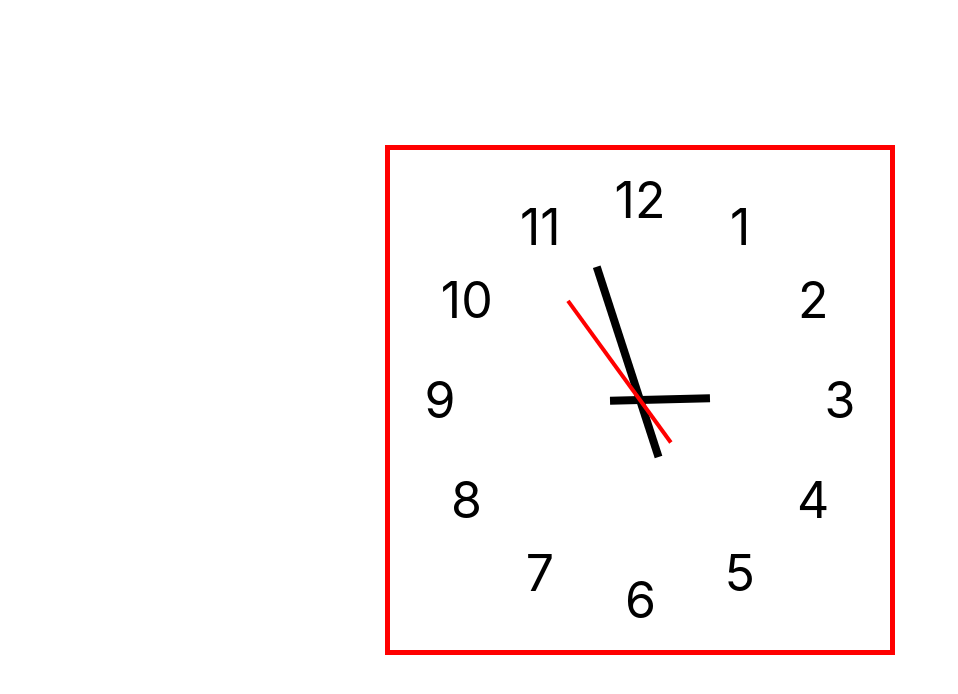
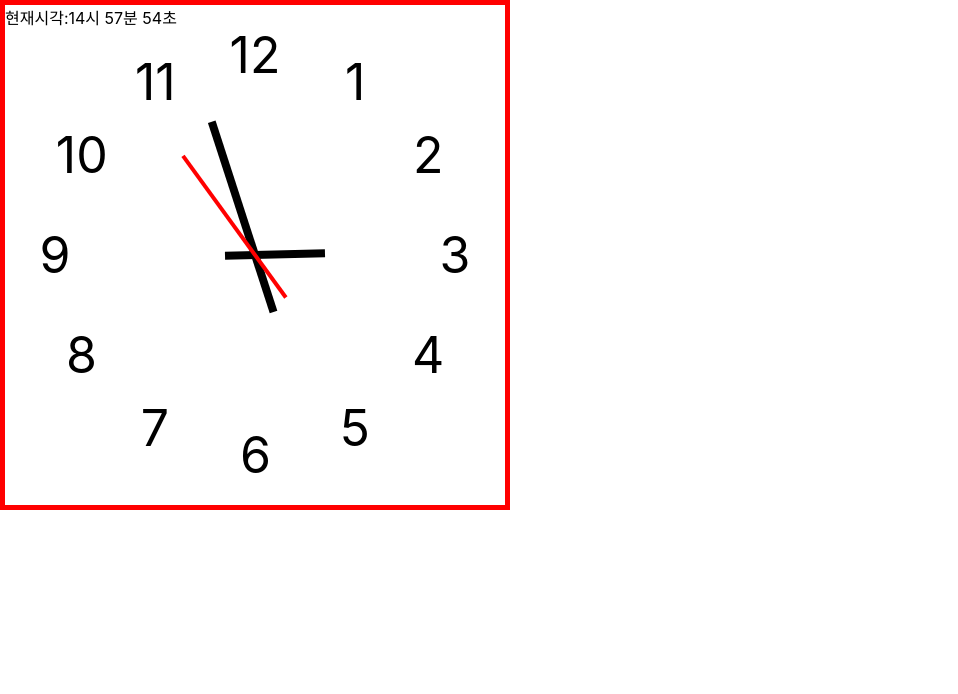
Before and after one commit to zjh1687/AnalogClock, a React (Create React App) app: page / in a window 1280 px wide. Shown: the top 694 px of the page, without its empty margins (0-958 px from the left). Built offline with nearby package versions, Linux system fonts and the light colour scheme.

Commit message:
불필요한 코드 정리

```diff
--- a/src/analogClock/AnalogClock.tsx
+++ b/src/analogClock/AnalogClock.tsx
@@ -19,7 +19,6 @@ function AnalogClock() {
   }, 1000);
 
   const handleTooltip = (e: MouseEvent) => {
-    console.log(e.clientX, rootRef.current!.clientWidth);
     tooltipRef.current!.style.left = e.offsetX - 20 + 'px';
     tooltipRef.current!.style.top = e.offsetY - 60 + 'px';
   };
--- a/src/styles/analogClock/index.scss
+++ b/src/styles/analogClock/index.scss
@@ -1,9 +1,4 @@
 .clock-wrapper {
-  width: 100%;
-  height: 100vh;
-  display: flex;
-  align-items: center;
-  justify-content: center;
   //시계틀
   .clock-circle {
     position: relative;
```
